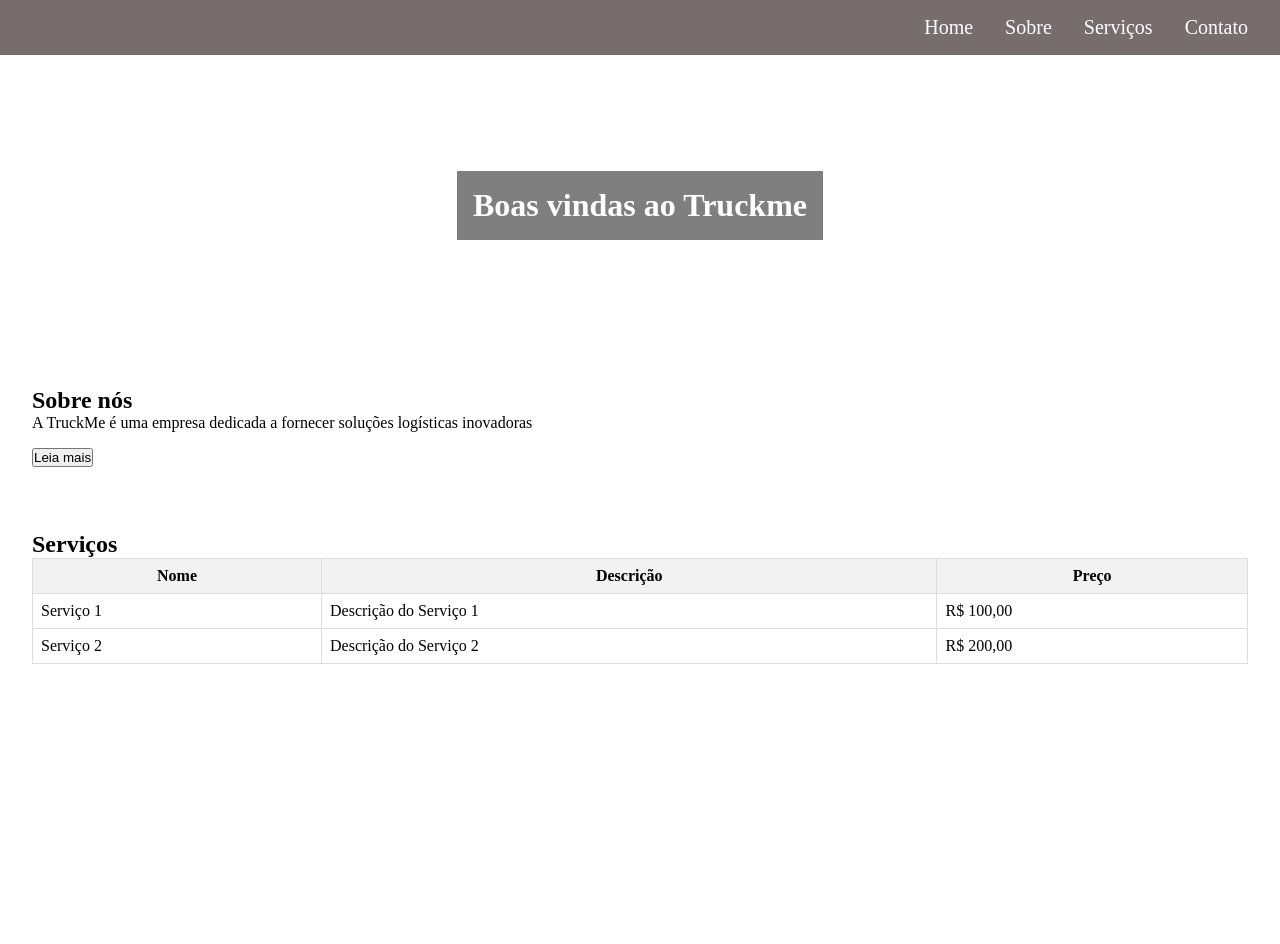
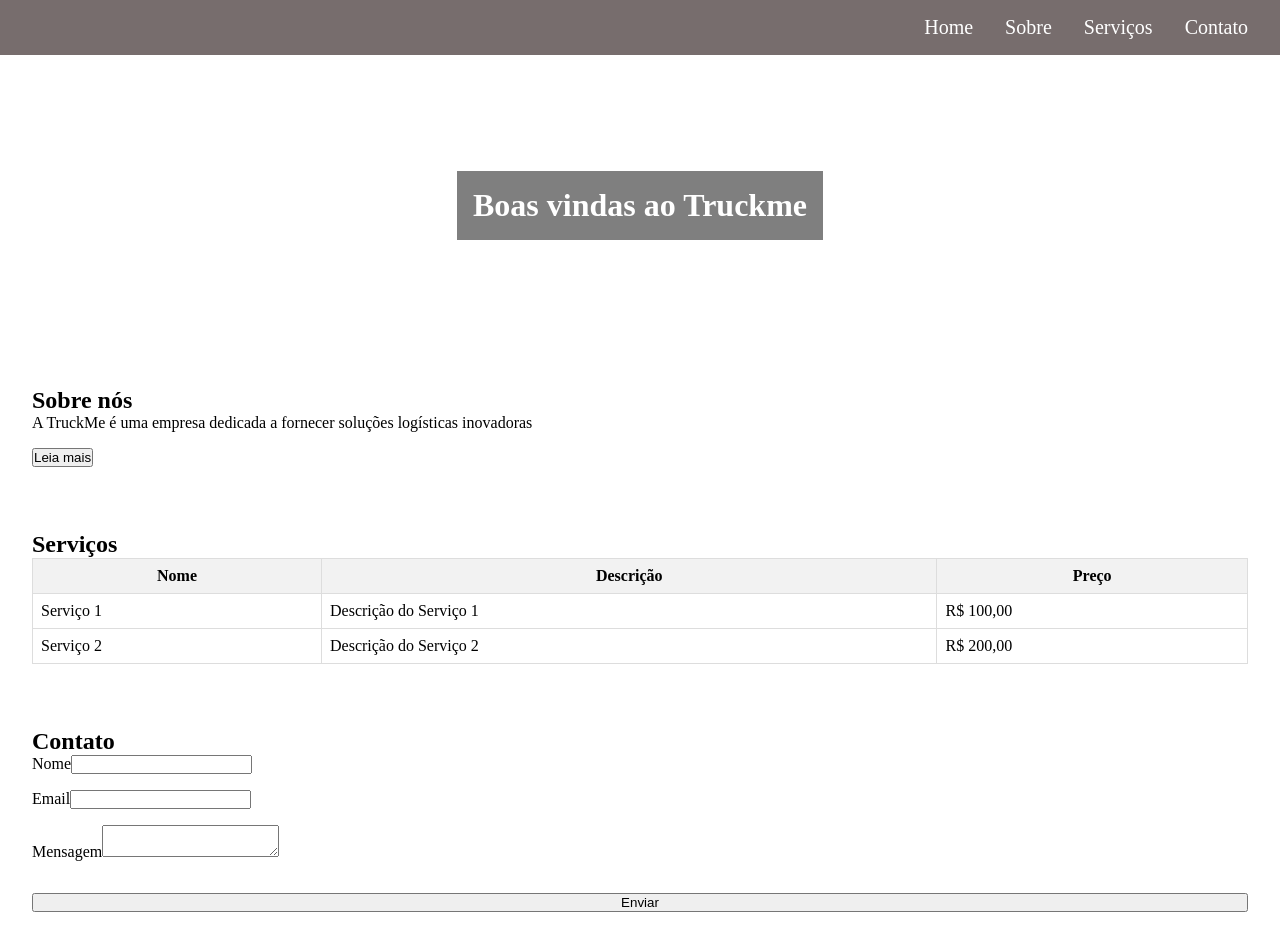
Before and after one commit to ebagabee/Challenge-Truckme, a Vue app: page / in a window 1280 px wide. Before the commit the page ends 800 px from the top, so only its background shows below. Built offline with nearby package versions, Linux system fonts and the light colour scheme.

Commit message:
ContactFormComponent init

```diff
--- a/src/App.vue
+++ b/src/App.vue
@@ -5,6 +5,7 @@
   <main>
     <AboutComponent />
     <ServicesTableComponent />
+    <ContactFormComponent />
   </main>
 </template>
 
@@ -13,4 +14,5 @@
 import BannerComponent from './components/BannerComponent.vue';
 import AboutComponent from './components/AboutComponent.vue';
 import ServicesTableComponent from './components/ServicesTableComponent.vue';
+import ContactFormComponent from './components/ContactFormComponent.vue';
 </script>
--- /dev/null
+++ b/src/components/ContactFormComponent.vue
@@ -0,0 +1,52 @@
+<template>
+    <section>
+      <h2>Contato</h2>
+      <form @submit.prevent="handleSubmit">
+        <div>
+          <label for="name">Nome</label>
+          <input type="text" id="name" v-model="name" required />
+        </div>
+        <div>
+          <label for="email">Email</label>
+          <input type="email" id="email" v-model="email" required />
+        </div>
+        <div>
+          <label for="message">Mensagem</label>
+          <textarea id="message" v-model="message" required></textarea>
+        </div>
+        <button type="submit">Enviar</button>
+      </form>
+      <p v-if="submitted">Mensagem enviada com sucesso!</p>
+    </section>
+  </template>
+
+  <script setup lang="ts">
+  import { ref } from 'vue';
+
+  const name = ref('');
+  const email = ref('');
+  const message = ref('');
+  const submitted = ref(false);
+
+  function handleSubmit() {
+    if (name.value && email.value && message.value) {
+      submitted.value = true;
+      setTimeout(() => {
+        submitted.value = false;
+        name.value = '';
+        email.value = '';
+        message.value = '';
+      }, 3000);
+    }
+  }
+  </script>
+
+  <style>
+  form {
+    display: flex;
+    flex-direction: column;
+  }
+  form div {
+    margin-bottom: 1rem;
+  }
+  </style>
```
